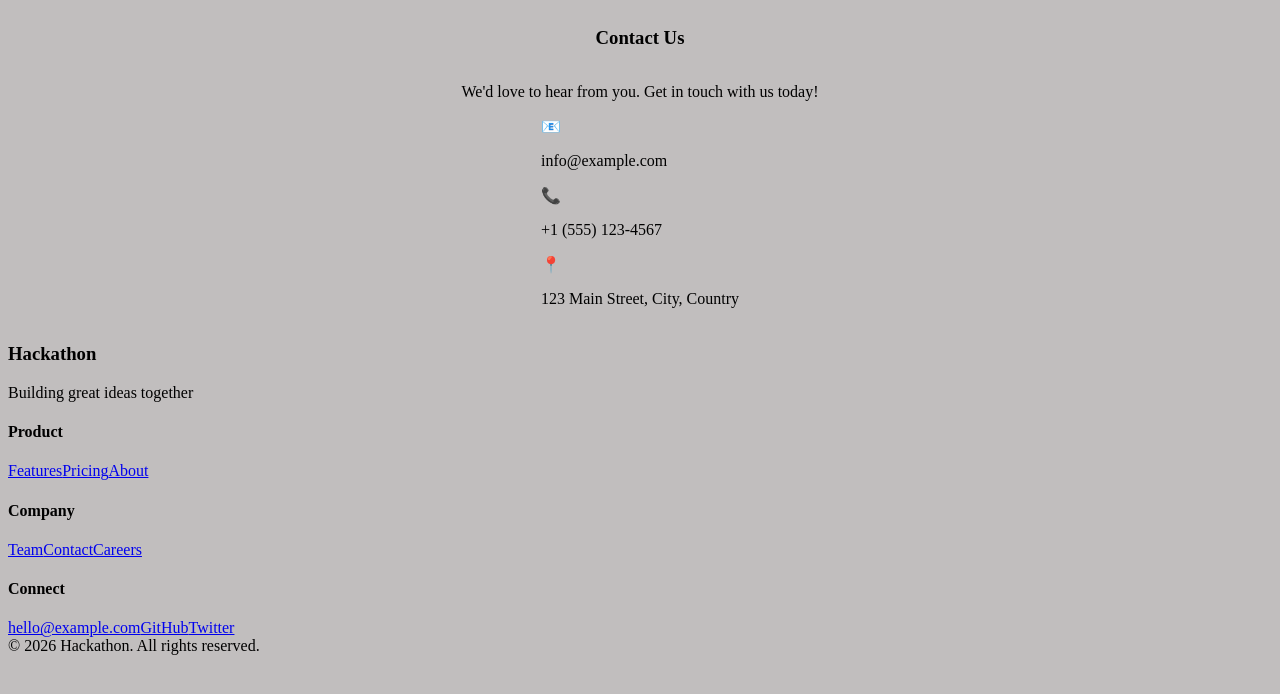
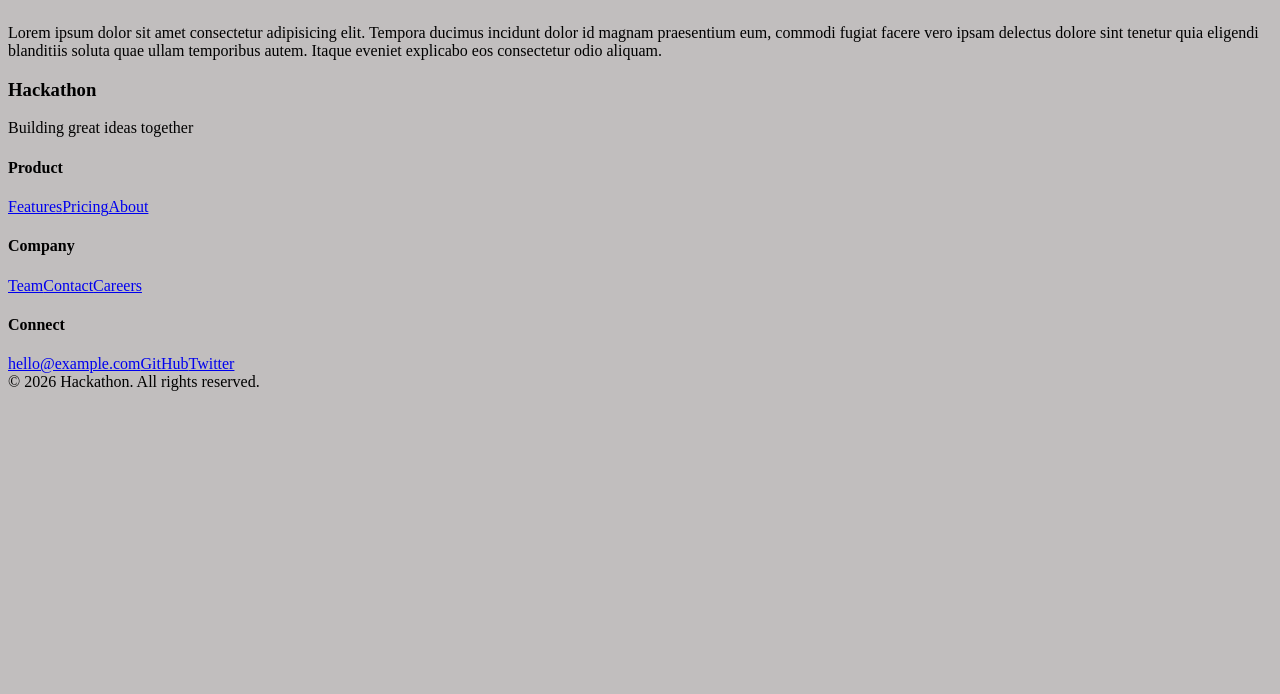
Before and after one commit to MrJasurMC/Hatxanhon, a React (Vite) app: page /contact in a window 1280 px wide. Shown: the top 694 px of the page. Built offline with nearby package versions, Linux system fonts and the light colour scheme.

Commit message:
changer: muhammadsoli, aouthor: jasurbek, comments: men contact jsx ga lorem qo'shib quydim

```diff
--- a/src/pages/Contact/Contact.jsx
+++ b/src/pages/Contact/Contact.jsx
@@ -4,24 +4,7 @@ import "./Contact.css"
 function Contact() {
   return (
     <section className='contact'>
-        <header className='header'>
-            <h1>Contact Us</h1>
-            <p>We'd love to hear from you. Get in touch with us today!</p>
-            <div className='contact-info'>
-                <div className='info-item'>
-                    <span className='icon'>📧</span>
-                    <p>info@example.com</p>
-                </div>
-                <div className='info-item'>
-                    <span className='icon'>📞</span>
-                    <p>+1 (555) 123-4567</p>
-                </div>
-                <div className='info-item'>
-                    <span className='icon'>📍</span>
-                    <p>123 Main Street, City, Country</p>
-                </div>
-            </div>
-        </header>
+        <p>Lorem ipsum dolor sit amet consectetur adipisicing elit. Tempora ducimus incidunt dolor id magnam praesentium eum, commodi fugiat facere vero ipsam delectus dolore sint tenetur quia eligendi blanditiis soluta quae ullam temporibus autem. Itaque eveniet explicabo eos consectetur odio aliquam.</p>
     </section>
   )
 }
```
Also changed, not shown: 1 other file (tests, documents, lock files or other folders).
